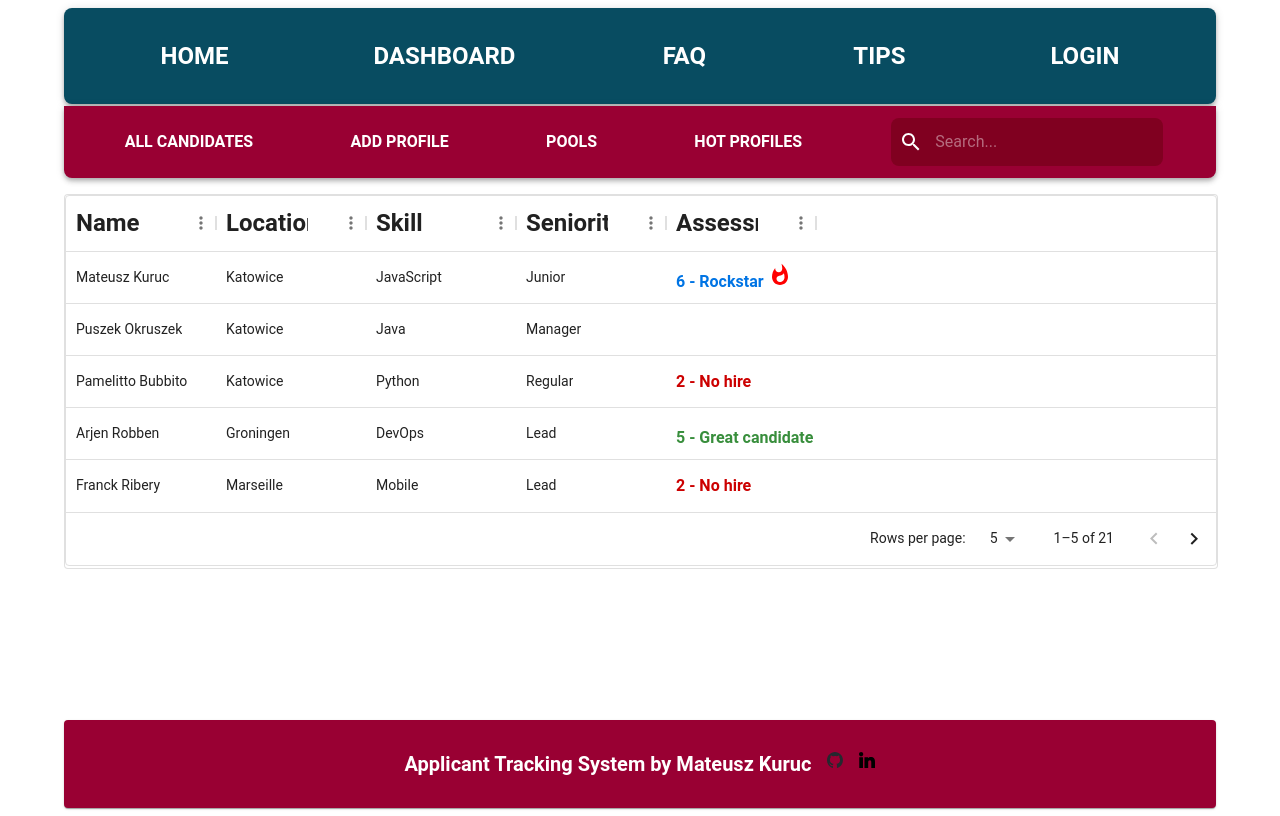
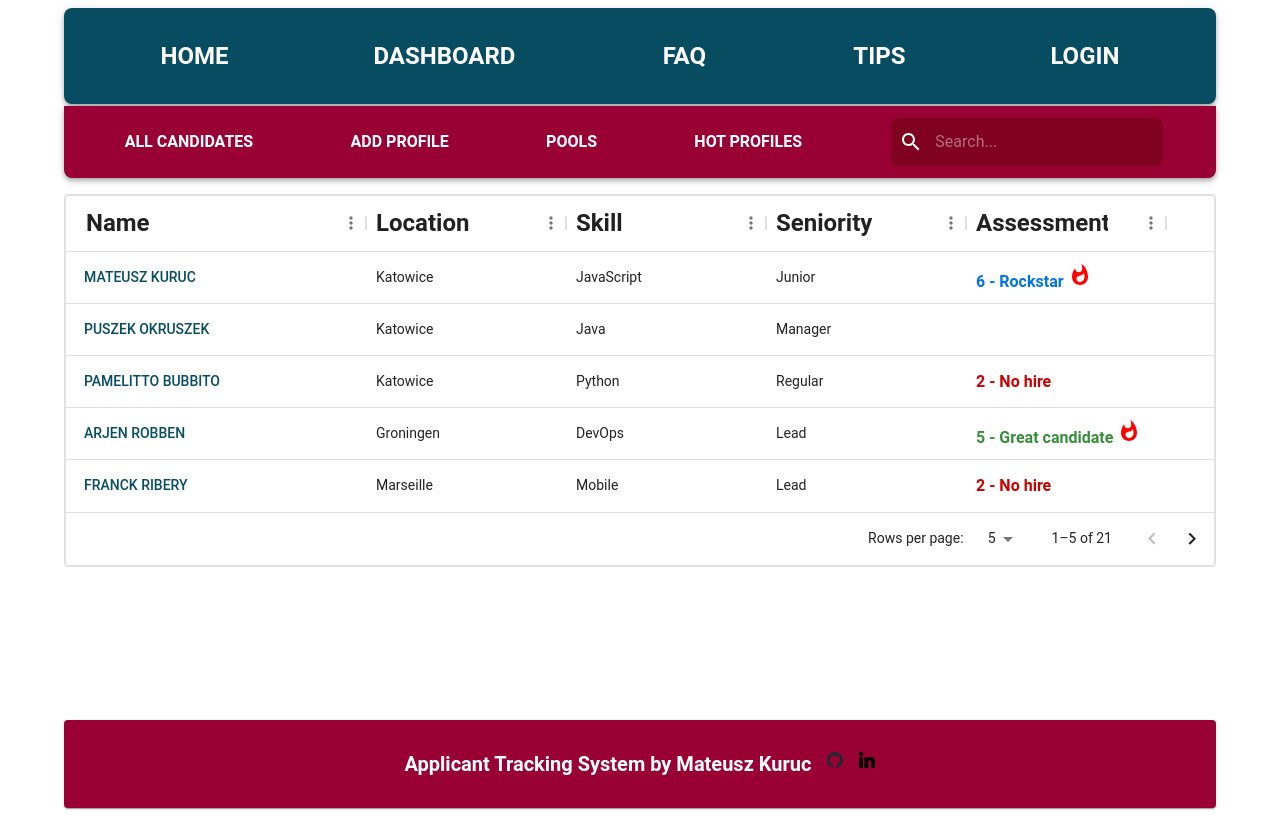
Before and after one commit to MateuszKuruc/ATS-recruitment-app, a React (Create React App) app in the folder ats-frontend/: page /candidates in a window 1280 px wide. Built offline with nearby package versions, Linux system fonts and the light colour scheme.

Commit message:
finish styling data grid in all candidates component, add Link and Button components on the name row

```diff
--- a/ats-frontend/src/components/AllCandidates.js
+++ b/ats-frontend/src/components/AllCandidates.js
@@ -12,8 +12,6 @@ import {
 import WhatshotIcon from "@mui/icons-material/Whatshot";
 
 import { DataGrid } from "@mui/x-data-grid";
-
-
 
 import { Link } from "react-router-dom";
 
@@ -64,29 +62,41 @@ const AllCandidates = ({ candidates }) => {
   const columns = [
     {
       field: "col1",
-      renderHeader: () => <Typography variant="h4">Name</Typography>,
-      width: 150,
+      renderHeader: () => (
+        <Typography
+          variant="h4"
+          style={{ textAlign: "center", padding: "10px" }}
+        >
+          Name
+        </Typography>
+      ),
+      width: 300,
+      renderCell: (params) => (
+        <Link to={`/candidates/${params.row.id}`}>
+          <Button variant="text">{params.row.col1}</Button>
+        </Link>
+      ),
     },
     {
       field: "col2",
       renderHeader: () => <Typography variant="h4">Location</Typography>,
-      width: 150,
+      width: 200,
     },
     {
       field: "col3",
       renderHeader: () => <Typography variant="h4">Skill</Typography>,
-      width: 150,
+      width: 200,
     },
     {
       field: "col4",
       renderHeader: () => <Typography variant="h4">Seniority</Typography>,
 
-      width: 150,
+      width: 200,
     },
     {
       field: "col5",
       renderHeader: () => <Typography variant="h4">Assessment</Typography>,
-      width: 150,
+      width: 200,
       renderCell: (params) => (
         <Typography
           variant="h6"
@@ -107,11 +117,12 @@ const AllCandidates = ({ candidates }) => {
 
   return (
     <div style={{ marginTop: "1rem", borderRadius: "0.5rem" }}>
-      <Paper variant="outlined" style={{ height: "100%", width: "100%" }}>
+      <Paper variant="outlined" style={{}}>
         <DataGrid
           rows={rows}
           autoHeight
           columns={columns}
+          disableRowSelectionOnClick
           initialState={{
             pagination: {
               paginationModel: {
```
